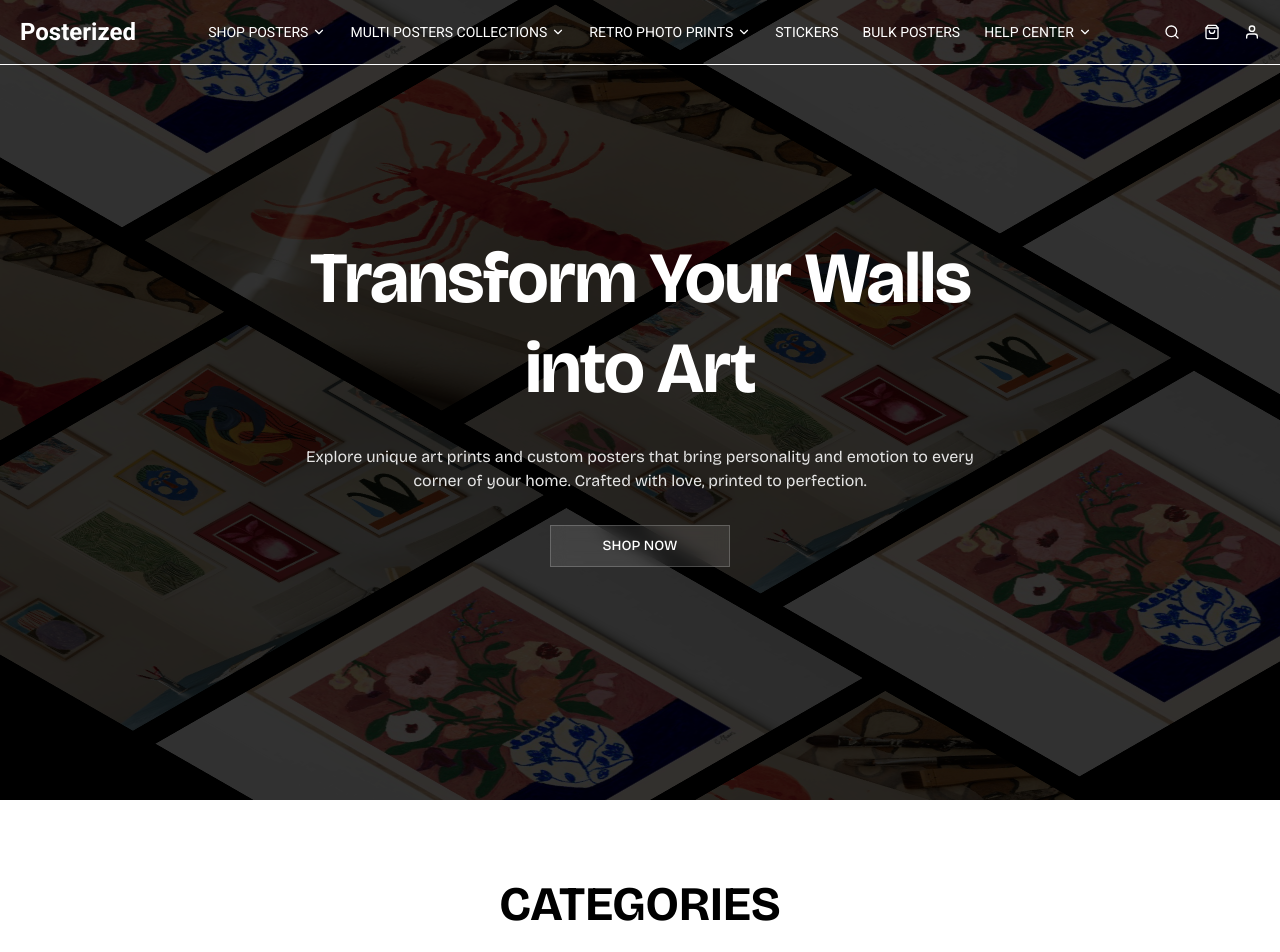
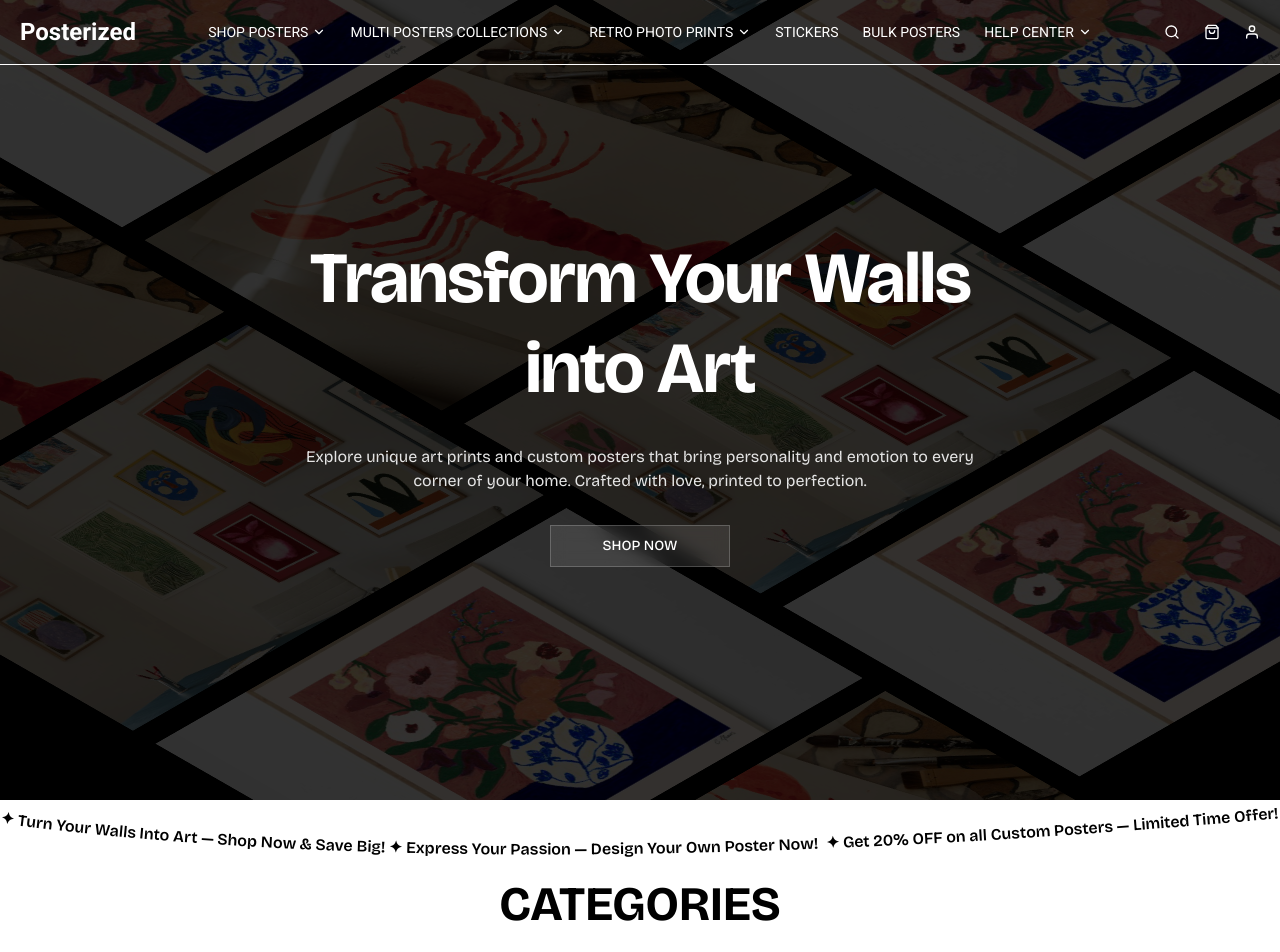
Before and after one commit to mussadiqkhan6886/posterized, a Next.js app: page / in a window 1280 px wide. Shown: the top 952 px of the page. Built offline with nearby package versions, Linux system fonts and the light colour scheme.

Commit message:
done with basic

```diff
--- a/components/Hero.tsx
+++ b/components/Hero.tsx
@@ -1,10 +1,12 @@
 import React from 'react'
 import { ThreeDMarqueeDemoSecond } from './HeroMarquee'
+import Loop from './Loop'
 
 const Hero = () => {
   return (
-    <section className='bg-black'>
+    <section className='bg-black relative'>
         <ThreeDMarqueeDemoSecond />
+        <Loop />
     </section>
   )
 }
--- /dev/null
+++ b/components/Loop.tsx
@@ -0,0 +1,20 @@
+import React from 'react'
+import CurvedLoop from "./ui/CurvedLoop";
+
+const Loop = () => {
+
+  return (
+    <div className='z-40'>
+    <CurvedLoop
+    marqueeText="Get 20% OFF on all Custom Posters — Limited Time Offer! ✦ Enjoy Free Shipping on orders above Rs. 3000! ✦ Buy 2 Get 1 FREE on Selected Art Prints — Don’t Miss Out! ✦ New Arrivals Just Dropped — Discover the Latest Art! ✦ Turn Your Walls Into Art — Shop Now & Save Big! ✦ Express Your Passion — Design Your Own Poster Now!  ✦"
+    speed={3}
+    curveAmount={100}
+    direction="right"
+    interactive={false}
+    className="custom-text-style z-30"
+    />
+    </div>
+  )
+}
+
+export default Loop
--- /dev/null
+++ b/components/ui/CurvedLoop.tsx
@@ -0,0 +1,143 @@
+'use client';
+
+import { useRef, useEffect, useState, useMemo, useId, FC, PointerEvent } from 'react';
+
+interface CurvedLoopProps {
+  marqueeText?: string;
+  speed?: number;
+  className?: string;
+  curveAmount?: number;
+  direction?: 'left' | 'right';
+  interactive?: boolean;
+}
+
+const CurvedLoop: FC<CurvedLoopProps> = ({
+  marqueeText = '',
+  speed = 2,
+  className,
+  curveAmount = 400,
+  direction = 'left',
+  interactive = true
+}) => {
+  const text = useMemo(() => {
+    const hasTrailing = /\s|\u00A0$/.test(marqueeText);
+    return (hasTrailing ? marqueeText.replace(/\s+$/, '') : marqueeText) + '\u00A0';
+  }, [marqueeText]);
+
+  const measureRef = useRef<SVGTextElement | null>(null);
+  const textPathRef = useRef<SVGTextPathElement | null>(null);
+  const pathRef = useRef<SVGPathElement | null>(null);
+  const [spacing, setSpacing] = useState(0);
+  const [offset, setOffset] = useState(0);
+  const uid = useId();
+  const pathId = `curve-${uid}`;
+  const pathD = `M-100,40 Q500,${40 + curveAmount} 1540,40`;
+
+  const dragRef = useRef(false);
+  const lastXRef = useRef(0);
+  const dirRef = useRef<'left' | 'right'>(direction);
+  const velRef = useRef(0);
+
+  const textLength = spacing;
+  const totalText = textLength
+    ? Array(Math.ceil(1800 / textLength) + 2)
+        .fill(text)
+        .join('')
+    : text;
+  const ready = spacing > 0;
+
+  useEffect(() => {
+    if (measureRef.current) setSpacing(measureRef.current.getComputedTextLength());
+  }, [text, className]);
+
+  useEffect(() => {
+    if (!spacing) return;
+    if (textPathRef.current) {
+      const initial = -spacing;
+      textPathRef.current.setAttribute('startOffset', initial + 'px');
+      setOffset(initial);
+    }
+  }, [spacing]);
+
+  useEffect(() => {
+    if (!spacing || !ready) return;
+    let frame = 0;
+    const step = () => {
+      if (!dragRef.current && textPathRef.current) {
+        const delta = dirRef.current === 'right' ? speed : -speed;
+        const currentOffset = parseFloat(textPathRef.current.getAttribute('startOffset') || '0');
+        let newOffset = currentOffset + delta;
+        const wrapPoint = spacing;
+        if (newOffset <= -wrapPoint) newOffset += wrapPoint;
+        if (newOffset > 0) newOffset -= wrapPoint;
+        textPathRef.current.setAttribute('startOffset', newOffset + 'px');
+        setOffset(newOffset);
+      }
+      frame = requestAnimationFrame(step);
+    };
+    frame = requestAnimationFrame(step);
+    return () => cancelAnimationFrame(frame);
+  }, [spacing, speed, ready]);
+
+  const onPointerDown = (e: PointerEvent) => {
+    if (!interactive) return;
+    dragRef.current = true;
+    lastXRef.current = e.clientX;
+    velRef.current = 0;
+    (e.target as HTMLElement).setPointerCapture(e.pointerId);
+  };
+
+  const onPointerMove = (e: PointerEvent) => {
+    if (!interactive || !dragRef.current || !textPathRef.current) return;
+    const dx = e.clientX - lastXRef.current;
+    lastXRef.current = e.clientX;
+    velRef.current = dx;
+    const currentOffset = parseFloat(textPathRef.current.getAttribute('startOffset') || '0');
+    let newOffset = currentOffset + dx;
+    const wrapPoint = spacing;
+    if (newOffset <= -wrapPoint) newOffset += wrapPoint;
+    if (newOffset > 0) newOffset -= wrapPoint;
+    textPathRef.current.setAttribute('startOffset', newOffset + 'px');
+    setOffset(newOffset);
+  };
+
+  const endDrag = () => {
+    if (!interactive) return;
+    dragRef.current = false;
+    dirRef.current = velRef.current > 0 ? 'right' : 'left';
+  };
+
+  const cursorStyle = interactive ? (dragRef.current ? 'grabbing' : 'grab') : 'auto';
+
+  return (
+    <div
+      className="absolute -bottom-16 left-0 flex h-18 rounded-b-full  text-sm text-black items-center justify-center w-full"
+      style={{ visibility: ready ? 'visible' : 'hidden', cursor: cursorStyle }}
+      onPointerDown={onPointerDown}
+      onPointerMove={onPointerMove}
+      onPointerUp={endDrag}
+      onPointerLeave={endDrag}
+    >
+      <svg
+        className="select-none w-full overflow-visible block aspect-[100/12]  text-[18px] font-semibold leading-none"
+        viewBox="0 0 1440 120"
+      >
+        <text ref={measureRef} xmlSpace="preserve" style={{ visibility: 'hidden', opacity: 0, pointerEvents: 'none' }}>
+          {text}
+        </text>
+        <defs>
+          <path ref={pathRef} id={pathId} d={pathD} fill="none" stroke="transparent" />
+        </defs>
+        {ready && (
+          <text xmlSpace="preserve" className={` ${className ?? ''}`}>
+            <textPath ref={textPathRef} href={`#${pathId}`} startOffset={offset + 'px'} xmlSpace="preserve">
+              {totalText}
+            </textPath>
+          </text>
+        )}
+      </svg>
+    </div>
+  );
+};
+
+export default CurvedLoop;
```
